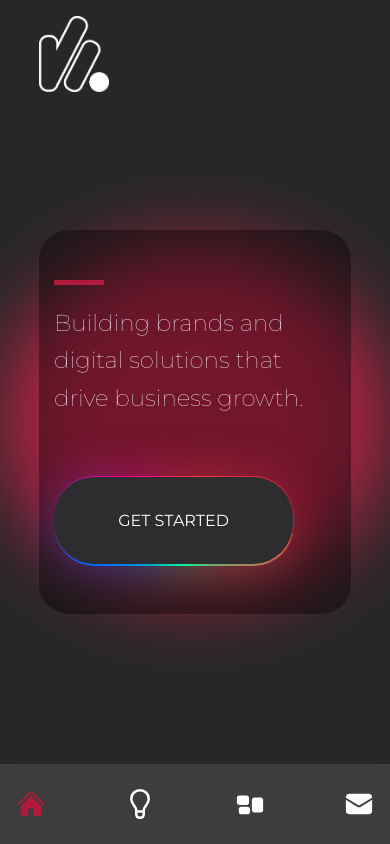
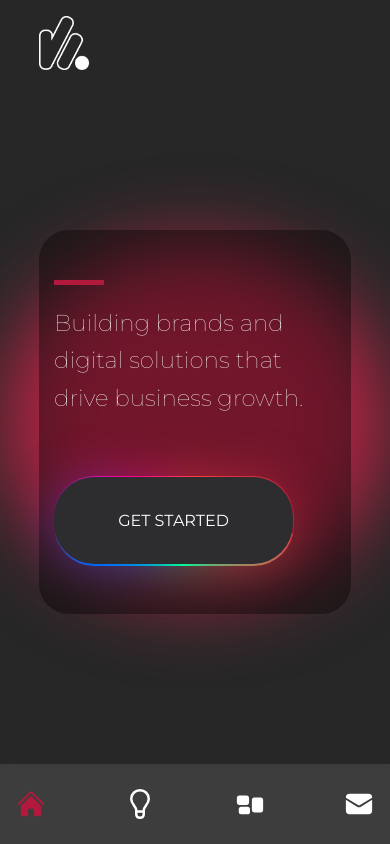
Before and after one commit to ObinnaKelvin/kobisoft, a Next.js app: page / in a window 390 px wide. Shown: the top 844 px of the page. Built offline with nearby package versions, Linux system fonts and the light colour scheme.

Commit message:
Header Logo has been reduced in size to match both mobile view and desktop view

```diff
--- a/components/Header.js
+++ b/components/Header.js
@@ -1,9 +1,13 @@
 import Image from "next/image";
 
 export default function Header () {
-  return <header className="flex flex-col gap-3 items-center justify-center w-[100%] absolute mt-4">
-    <div className="w-[80%]">
-      <Image className='cursor-pointer' src="/logoheader.png" alt="social media links" width={70} height={30} />
-    </div>
-  </header>;
+  return (
+
+    <header className="flex flex-col gap-3 items-center justify-center w-[100%] absolute mt-4">
+      <div className="w-[80%]">
+        <Image className='cursor-pointer' src="/logoheader.png" alt="social media links" width={50} height={30} />
+      </div>
+    </header>
+
+  )
 };
```
